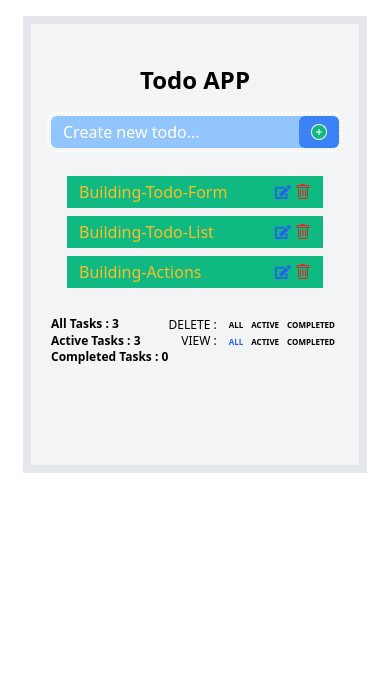
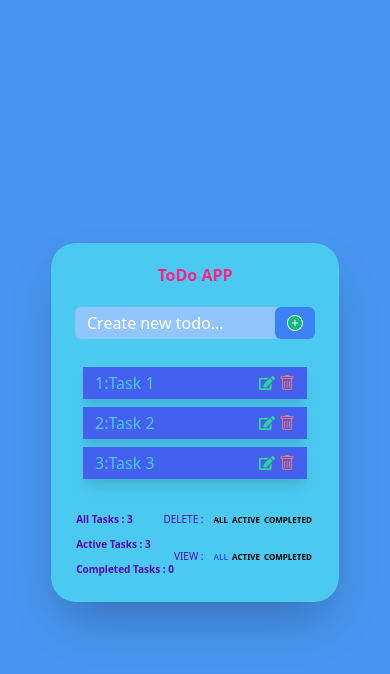
Before and after one commit to Y4KI/TodoAppUsingRedux, a React (Create React App) app: page / in a window 390 px wide. Shown: the top 674 px of the page. Built offline with nearby package versions, Linux system fonts and the light colour scheme.

Commit message:
responsive fixing

```diff
--- a/src/Redux/initialValue.js
+++ b/src/Redux/initialValue.js
@@ -3,19 +3,19 @@ export const initialState = {
   editingValue: "",
   tasks: [
     {
-      title: "Building-Todo-Form",
+      title: "Task 1",
       completed: false,
       editing: false,
       isHidden: false,
     },
     {
-      title: "Building-Todo-List",
+      title: "Task 2",
       completed: false,
       editing: false,
       isHidden: false,
     },
     {
-      title: "Building-Actions",
+      title: "Task 3",
       completed: false,
       editing: false,
       isHidden: false,
--- /dev/null
+++ b/src/components/Todo.css
@@ -0,0 +1,48 @@
+* {
+  -webkit-transition: 0.5s;
+  transition: 0.5s;
+}
+
+body {
+  background-color: #4895ef;
+  height: 100vh;
+  display: -webkit-box;
+  display: -ms-flexbox;
+  display: flex;
+  -webkit-box-align: center;
+      -ms-flex-align: center;
+          align-items: center;
+  -webkit-box-pack: center;
+      -ms-flex-pack: center;
+          justify-content: center;
+}
+
+body .todo .todo-box {
+  background-color: #4cc9f0;
+  border-radius: 25px;
+  padding: 20px 10px;
+}
+
+body .todo .todo-box h1 {
+  color: #f72585;
+}
+
+body .todo .todo-box .todo-form form input {
+  font-size: 16px !important;
+  outline: none;
+}
+
+body .todo .todo-box .todo-details h1 {
+  font-size: 10px;
+  line-height: 25px;
+  color: #560bad;
+}
+
+body .todo .todo-box .todo-list__items {
+  background-color: #4361ee;
+}
+
+body .todo .todo-box .todo-list__items h1 {
+  color: #4cc9f0 !important;
+}
+/*# sourceMappingURL=Todo.css.map */
--- a/src/components/Todo.js
+++ b/src/components/Todo.js
@@ -2,12 +2,15 @@ import React from "react";
 import TodoDetails from "./TodoDetails";
 import TodoForm from "./TodoForm";
 import TodoList from "./TodoList";
+import "./Todo.css";
 
 function Todo() {
   return (
-    <div className="todo container mx-auto p-4 font-sans flex justify-center">
-      <div className="todo-box bg-gray-100 px-5 pt-10 pb-20 border-8">
-        <h1 className="text-2xl font-bold text-center">Todo APP</h1>
+    <div className="todo container flex justify-center mx-auto">
+      <div className="todo-box lg:pt-10 px-5 pt-5 lg:w-96 md:w-80 w-72 shadow-2xl">
+        <h1 className="lg:text-4xl md:text-2xl font-bold text-center">
+          ToDo APP
+        </h1>
         <TodoForm />
         <TodoList />
         <TodoDetails />
--- /dev/null
+++ b/src/components/Todo.scss
@@ -0,0 +1,41 @@
+* {
+  transition: 0.5s;
+}
+body {
+  background-color: #4895ef;
+  height: 100vh;
+  display: flex;
+  align-items: center;
+  justify-content: center;
+  .todo {
+    .todo-box {
+      background-color: #4cc9f0;
+      border-radius: 25px;
+      padding: 20px 10px;
+      h1 {
+        color: #f72585;
+      }
+      .todo-form {
+        form {
+          input {
+            font-size: 16px !important;
+            outline: none;
+          }
+        }
+      }
+      .todo-details {
+        h1 {
+          font-size: 10px;
+          line-height: 25px;
+          color: #560bad;
+        }
+      }
+      .todo-list__items {
+        background-color: #4361ee;
+        h1 {
+          color: #4cc9f0 !important;
+        }
+      }
+    }
+  }
+}
--- a/src/components/TodoDetails.js
+++ b/src/components/TodoDetails.js
@@ -50,24 +50,27 @@ function TodoDetails() {
   };
 
   return (
-    <div className="todo-details flex justify-center my-5">
+    <div className="todo-details flex justify-center mt-5">
       <div>
-        <div className="w-72 flex justify-between text-xs">
+        <div className="sm:w-60 md:w-72 flex justify-between text-xs">
           <h1 className="font-bold">All Tasks : {tasks.length}</h1>
           <div className="flex items-center">
             <h1 className="mr-2">DELETE : </h1>
             <div className="todo-details__buttons">
-              <button className="mx-1 hover:text-blue-600" onClick={DeleteAll}>
+              <button
+                className="mx-0.5 md:mx-1 hover:text-blue-600"
+                onClick={DeleteAll}
+              >
                 ALL
               </button>
               <button
-                className="mx-1 hover:text-blue-600"
+                className="mx-0.5 md:mx-1 hover:text-blue-600"
                 onClick={DeleteActive}
               >
                 ACTIVE
               </button>
               <button
-                className=" hover:text-blue-600 mx-1"
+                className="mx-0.5 md:mx-1 hover:text-blue-600 mx-1"
                 onClick={DeleteCompleted}
               >
                 COMPLETED
@@ -75,7 +78,7 @@ function TodoDetails() {
             </div>
           </div>
         </div>
-        <div className="w-72 flex justify-between text-xs">
+        <div className="flex justify-between text-xs">
           <div>
             <h1 className="font-bold">
               Active Tasks : {tasks.filter((i) => i.completed === false).length}
@@ -85,7 +88,7 @@ function TodoDetails() {
               {tasks.filter((i) => i.completed === true).length}
             </h1>
           </div>
-          <div className="flex">
+          <div className="flex items-center">
             <h1 className="mr-2">VIEW : </h1>
             <div className="todo-details__buttons">
               {view.map((i, index) => (
@@ -93,8 +96,8 @@ function TodoDetails() {
                   key={index}
                   className={
                     i.isChosen
-                      ? "mx-1 hover:text-blue-600 text-blue-600"
-                      : "mx-1 hover:text-blue-600"
+                      ? "md:mx-1 mx-0.5 hover:text-blue-600 text-blue-600"
+                      : "md:mx-1 mx-0.5 hover:text-blue-600"
                   }
                   onClick={() => {
                     viewChange(i.title, index);
--- a/src/components/TodoForm.js
+++ b/src/components/TodoForm.js
@@ -24,16 +24,16 @@ function TodoForm() {
 
   return (
     <div className="todo-form my-5">
-      <form className="flex justify-center border-0" onSubmit={addtodos}>
-        <div className="relative w-72 items-center">
+      <form className="flex justify-center" onSubmit={addtodos}>
+        <div className="relative lg:w-80 md:w-72 w-60 items-center">
           <input
             type="text"
             placeholder="Create new todo..."
-            className="outline-white bg-blue-300 px-3 text-white py-1 w-full placeholder-white rounded-md"
+            className="bg-blue-300 px-3 text-white py-1 w-full placeholder-white rounded-md"
             onChange={typing}
             value={value}
           />
-          <button className="bg-blue-500 py-2 px-3 rounded-md text-white absolute top-0 right-0 text-purple-900">
+          <button className="bg-blue-500 py-2 lg:px-5 px-3 rounded-md text-white absolute top-0 right-0 text-purple-900">
             <AiFillPlusCircle className="text-green-500 bg-white rounded-full hover:text-green-600" />
           </button>
         </div>
--- a/src/components/TodoList.js
+++ b/src/components/TodoList.js
@@ -55,8 +55,8 @@ function TodoList() {
             key={index}
             className={
               i.isHidden
-                ? "todo-list__items w-64 my-2 bg-green-500 px-3 py-1 items-center hidden"
-                : "todo-list__items w-64 my-2 bg-green-500 px-3 py-1 items-center block"
+                ? "todo-list__items w-56 md:w-64 shadow-lg lg:w-72 my-2 px-3 py-1 items-center hidden"
+                : "todo-list__items w-56 md:w-64 shadow-lg lg:w-72 my-2 px-3 py-1 items-center block"
             }
           >
             <div
@@ -79,7 +79,7 @@ function TodoList() {
                       : "text-yellow-400 cursor-pointer"
                   }
                 >
-                  {i.title}
+                  {index + 1}:{i.title}
                 </h1>
                 <div
                   className={
@@ -91,10 +91,10 @@ function TodoList() {
               <div className="todo-list__btn flex items-center">
                 <FaEdit
                   onClick={() => toggleEditing(index, i.title)}
-                  className="mr-1 cursor-pointer text-blue-600 hover:text-blue-700"
+                  className="mr-1 cursor-pointer text-green-400 hover:text-green-500"
                 />
                 <BsTrash
-                  className="cursor-pointer text-red-600 hover:text-red-700"
+                  className="cursor-pointer text-red-400 hover:text-red-500"
                   onClick={() => deleteTask(index)}
                 />
               </div>
@@ -116,7 +116,7 @@ function TodoList() {
                   className="outline-none rounded px-2"
                 />
                 <button>
-                  <AiFillCheckCircle className="cursor-pointer text-indigo-500" />
+                  <AiFillCheckCircle className="cursor-pointer text-green-500 hover:text-green-400" />
                 </button>
               </form>
             </div>
```
Also changed, not shown: 1 other file (tests, documents, lock files or other folders).
